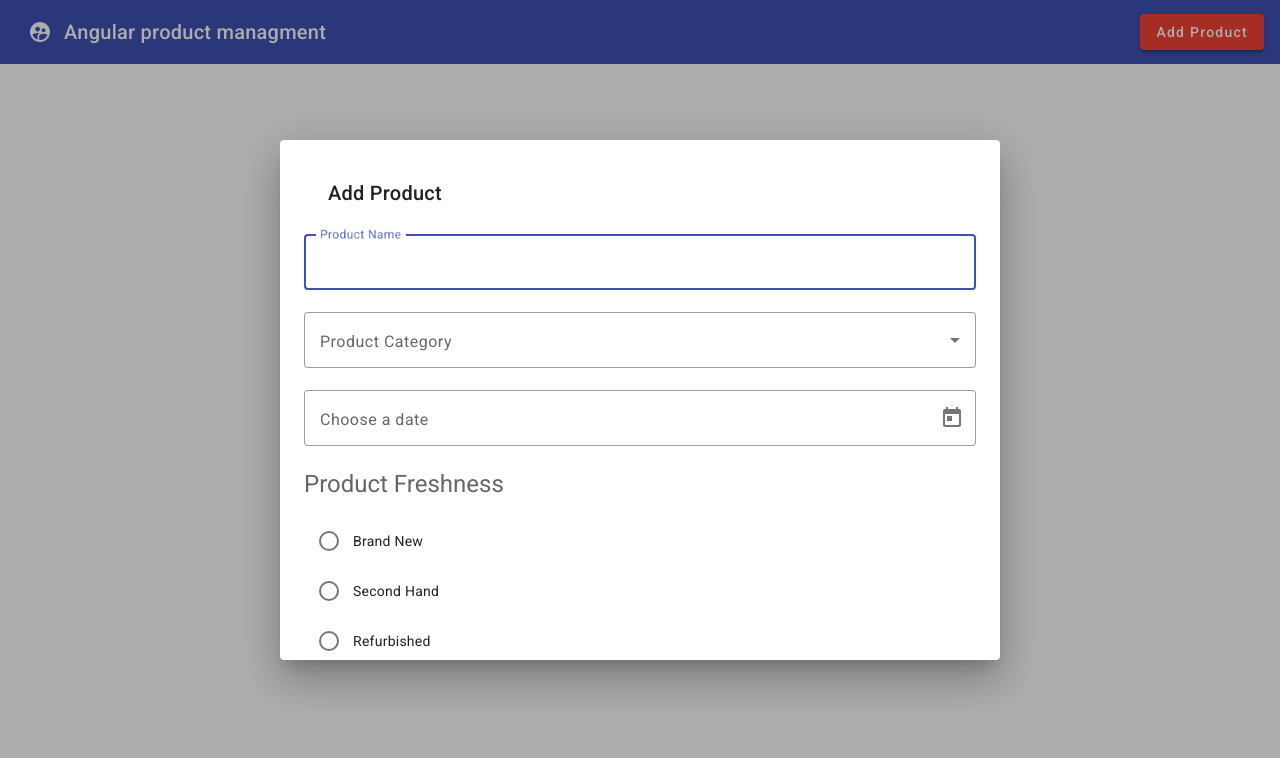
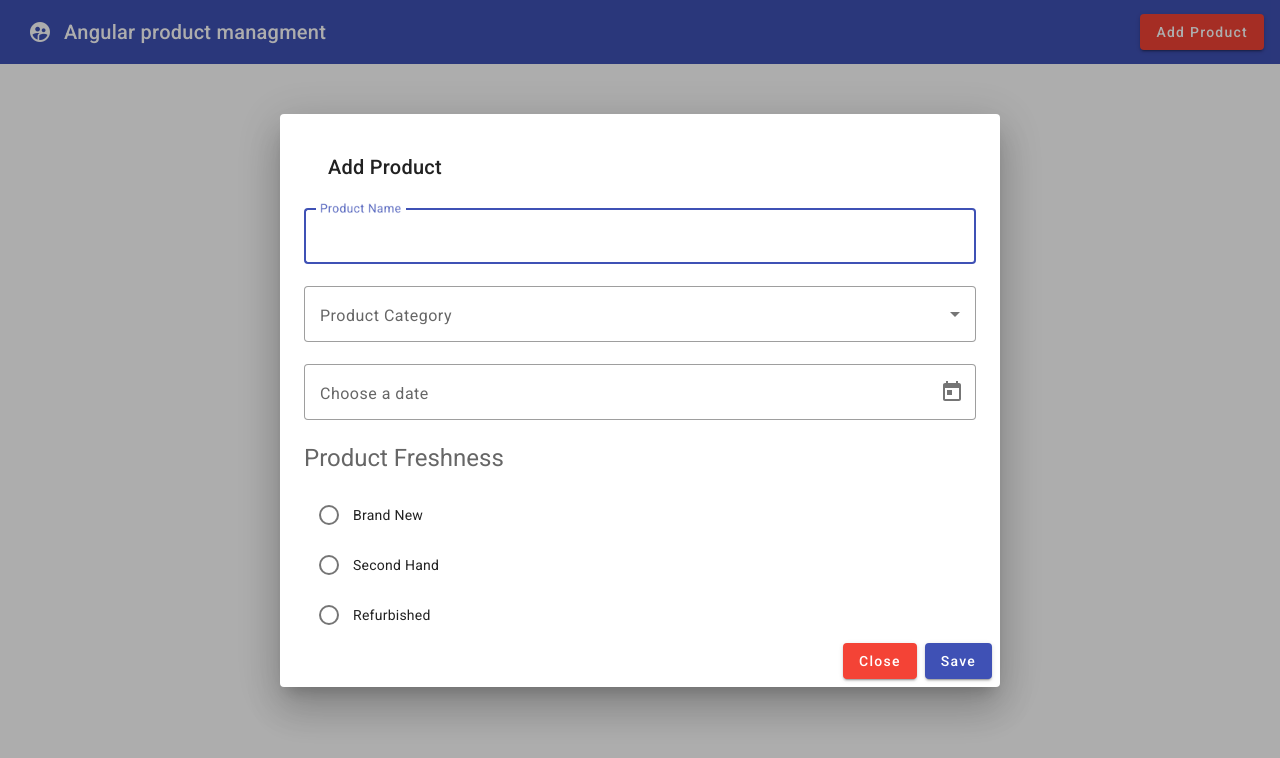
Before and after one commit to Avshalom-Ts/ProductTableReactiveForm, an Angular app: page / in a window 1280 px wide. Both pictures are taken after a click on the button "Add Product". Shown: the top 758 px of the page. Built offline with nearby package versions, Linux system fonts and the light colour scheme.

Commit message:
Added Close && Save Buttons

```diff
--- a/src/app/add-product-dialog/add-product-dialog.component.html
+++ b/src/app/add-product-dialog/add-product-dialog.component.html
@@ -35,3 +35,8 @@
     <textarea matInput></textarea>
   </mat-form-field>
 </div>
+<div mat-dialog-actions [align]="'end'">
+  <button mat-raised-button color="warn" mat-dialog-close>Close</button>
+  <button mat-raised-button color="primary">Save</button>
+
+</div>
```
